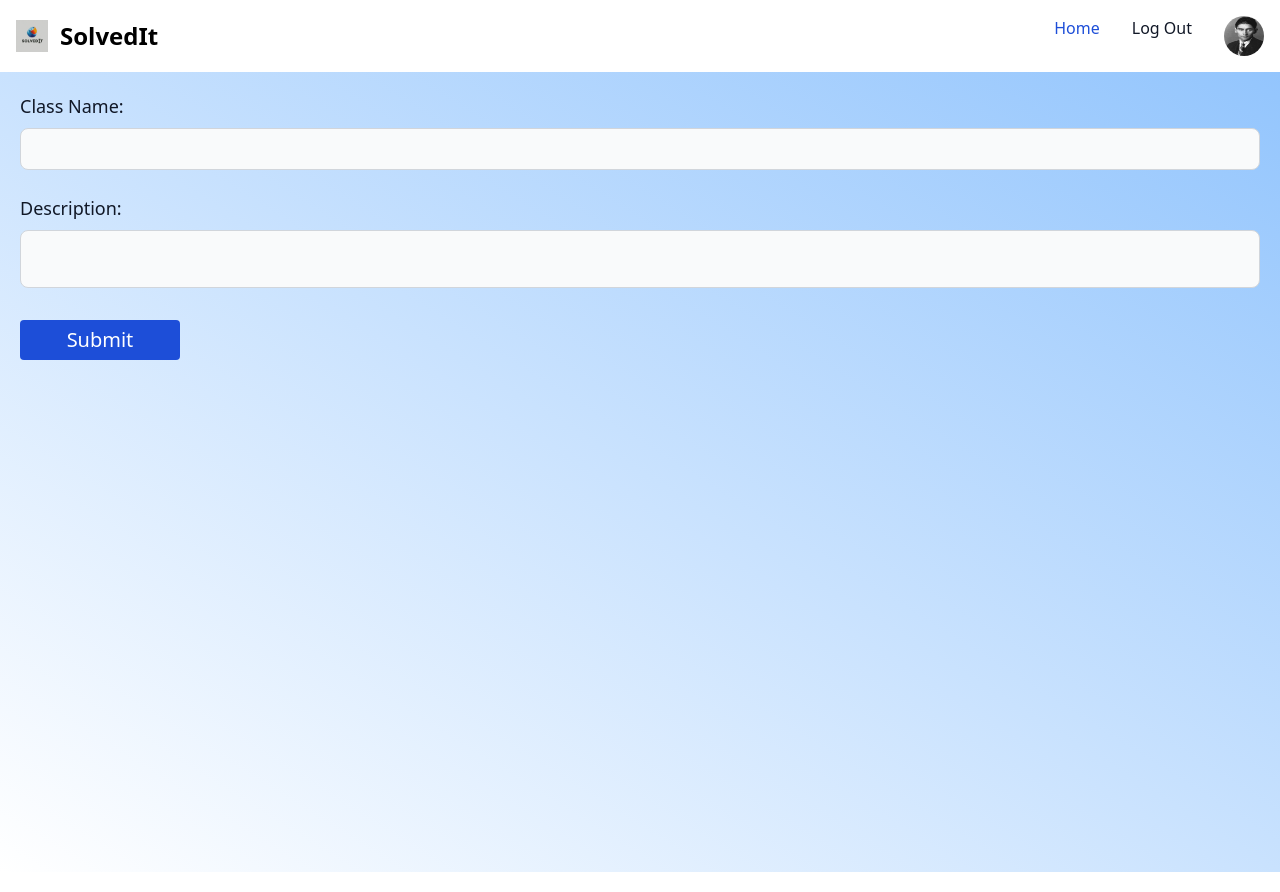
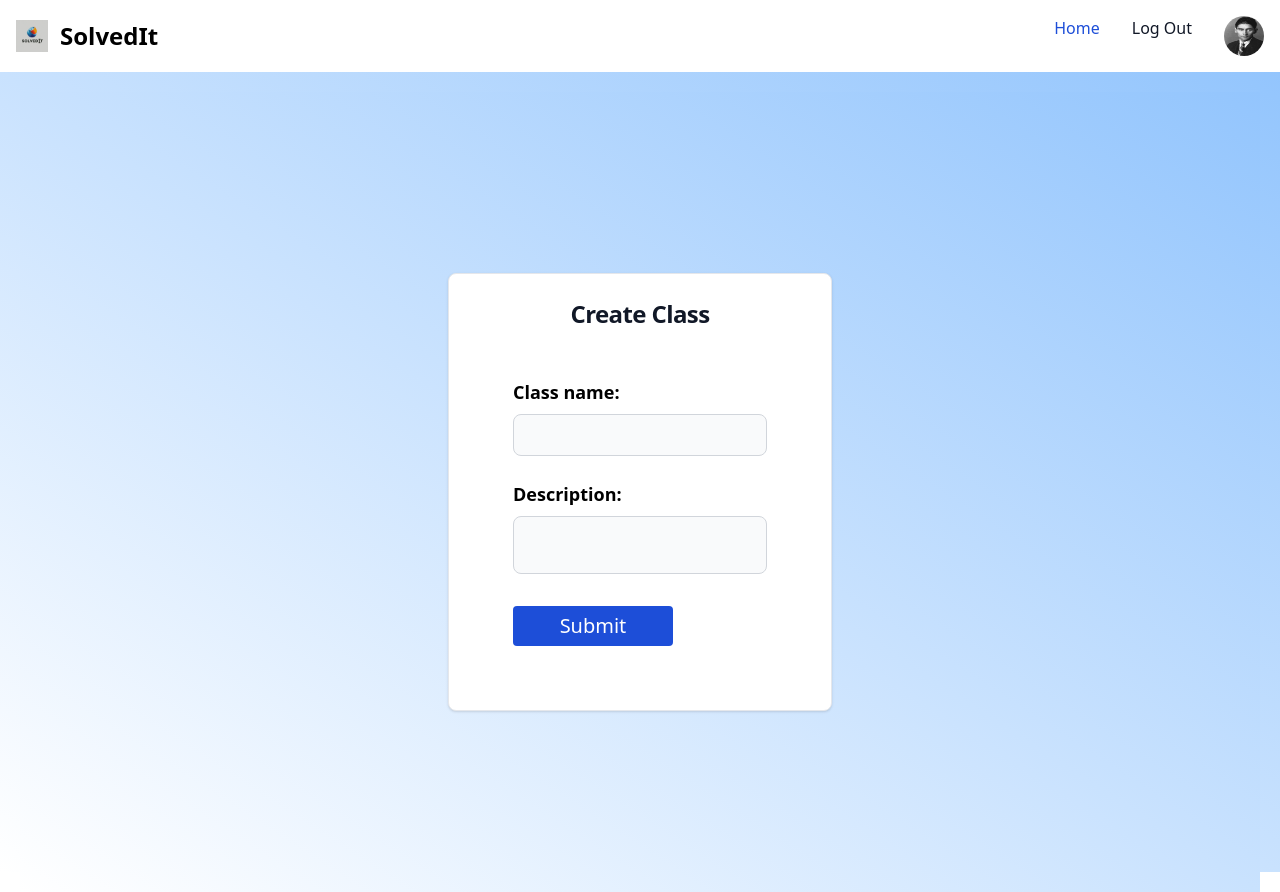
Before and after one commit to TomRolB/SolvedIt, a React (Create React App) app in the folder client/: page /class/create-class in a window 1280 px wide. Built offline with nearby package versions, Linux system fonts and the light colour scheme; no server answers.

Commit message:
added card for create class

```diff
--- a/client/src/pages/CreateClass.jsx
+++ b/client/src/pages/CreateClass.jsx
@@ -33,15 +33,42 @@ export function CreateClass() {
         <div>
             <Navbar></Navbar>
             <div className="p-5 h-screen bg-gradient-to-tr from-white to-blue-300">
-                <form method="post" onSubmit={handleSubmit}>
-                    <label htmlFor="className" className="block mb-2 text-lg font-medium text-gray-900">Class Name:</label>
-                    <input className={"bg-gray-50 border border-gray-300 text-gray-900 text-sm rounded-lg focus:ring-blue-500 focus:border-blue-500 block w-full p-2.5 dark:bg-gray-700 dark:border-gray-600 dark:placeholder-gray-400 dark:text-white dark:focus:ring-blue-500 dark:focus:border-blue-500"} type="text" id="className" name="classtName"
-                           onChange={handleClassNameChange}/><br/>
-                    <label htmlFor="lastName" className="block mb-2 text-lg font-medium text-gray-900">Description:</label>
-                    <input className={"block w-full p-4 text-gray-900 border border-gray-300 rounded-lg bg-gray-50 text-base focus:ring-blue-500 focus:border-blue-500 dark:bg-gray-700 dark:border-gray-600 dark:placeholder-gray-400 dark:text-white dark:focus:ring-blue-500 dark:focus:border-blue-500"} type="text" id="lastName" name="lastName"
-                           onChange={handleDescriptionChange}/><br/>
-                    <input className="h-10 w-40 bg-blue-700 text-white text-xl mt-2 md-2 rounded" type="submit"/>
-                </form>
+                <div className="h-screen flex items-center justify-center bg-gradient-to-tr from-white to-blue-300">
+                    <div className="block max-w-sm p-6 bg-white border border-gray-200 rounded-lg shadow dark:bg-gray-800">
+                        <h5 className="mb-2 text-2xl font-bold tracking-tight text-gray-900 dark:text-white text-center">Create Class</h5>
+                        <form method="post" onSubmit={handleSubmit} className="p-10">
+                            <label htmlFor="className" className="block text-lg font-bold dark:text-white mb-2">Class name:</label>
+                            <input className={"bg-gray-50 border border-gray-300 text-gray-900 text-sm rounded-lg focus:ring-blue-500 focus:border-blue-500 block w-full p-2.5 dark:bg-gray-700 dark:border-gray-600 dark:placeholder-gray-400 dark:text-white dark:focus:ring-blue-500 dark:focus:border-blue-500"} type="text" id="className" name="classtName"
+                                   onChange={handleClassNameChange}/><br/>
+                            <label htmlFor="lastName" className="block text-lg font-bold dark:text-white mb-2">Description: </label>
+                            <input className={"block w-full p-4 text-gray-900 border border-gray-300 rounded-lg bg-gray-50 text-base focus:ring-blue-500 focus:border-blue-500 dark:bg-gray-700 dark:border-gray-600 dark:placeholder-gray-400 dark:text-white dark:focus:ring-blue-500 dark:focus:border-blue-500"} type="text" id="lastName" name="lastName"
+                                   onChange={handleDescriptionChange}/><br/>
+                            <input className="h-10 w-40 bg-blue-700 text-white text-xl mt-2 md-2 rounded " type="submit"/>
+                        </form>
+                        {/*<form>*/}
+                        {/*    <div className="flex flex-row">*/}
+                        {/*        <div className="p-10">*/}
+                        {/*            <label htmlFor="firstName" className="block text-lg font-bold dark:text-white">New First name:</label>*/}
+                        {/*            <input type="text" id="firstName" name="firstName" onChange={handleFirstNameChange} className="bg-gray-50 border border-white-700 text-gray-900 text-sm rounded-lg focus:ring-blue-500 focus:border-blue-500 block w-full p-2.5 dark:bg-gray-700 dark:border-gray-300 dark:placeholder-gray-400 dark:text-white dark:focus:ring-blue-500 dark:focus:border-blue-500"></input><br/>*/}
+                        {/*            <label htmlFor="large-input" className="block text-lg font-bold dark:text-white">New Last name: </label>*/}
+                        {/*            <input type="text" id="lastName" name="lastName" onChange={handleLastNameChange} className="bg-gray-50 border border-white-700 text-gray-900 text-sm rounded-lg focus:ring-blue-500 focus:border-blue-500 block w-full p-2.5 dark:bg-gray-700 dark:border-gray-300 dark:placeholder-gray-400 dark:text-white dark:focus:ring-blue-500 dark:focus:border-blue-500"></input><br/>*/}
+                        {/*            <button className="h-10 w-40 bg-blue-700 text-white text-xl mt-2 md-2 rounded" type="submit" value="Update" onClick={handleEdit}>*/}
+                        {/*                <i className="fa-solid fa-pen-to-square"></i> Update*/}
+                        {/*            </button>*/}
+                        {/*        </div>*/}
+                        {/*    </div>*/}
+                        {/*</form>*/}
+                    </div>
+                </div>
+                {/*<form method="post" onSubmit={handleSubmit}>*/}
+                {/*    <label htmlFor="className" className="block mb-2 text-lg font-medium text-gray-900">Class Name:</label>*/}
+                {/*    <input className={"bg-gray-50 border border-gray-300 text-gray-900 text-sm rounded-lg focus:ring-blue-500 focus:border-blue-500 block w-full p-2.5 dark:bg-gray-700 dark:border-gray-600 dark:placeholder-gray-400 dark:text-white dark:focus:ring-blue-500 dark:focus:border-blue-500"} type="text" id="className" name="classtName"*/}
+                {/*           onChange={handleClassNameChange}/><br/>*/}
+                {/*    <label htmlFor="lastName" className="block mb-2 text-lg font-medium text-gray-900">Description:</label>*/}
+                {/*    <input className={"block w-full p-4 text-gray-900 border border-gray-300 rounded-lg bg-gray-50 text-base focus:ring-blue-500 focus:border-blue-500 dark:bg-gray-700 dark:border-gray-600 dark:placeholder-gray-400 dark:text-white dark:focus:ring-blue-500 dark:focus:border-blue-500"} type="text" id="lastName" name="lastName"*/}
+                {/*           onChange={handleDescriptionChange}/><br/>*/}
+                {/*    <input className="h-10 w-40 bg-blue-700 text-white text-xl mt-2 md-2 rounded" type="submit"/>*/}
+                {/*</form>*/}
             </div>
         </div>
     );
```
